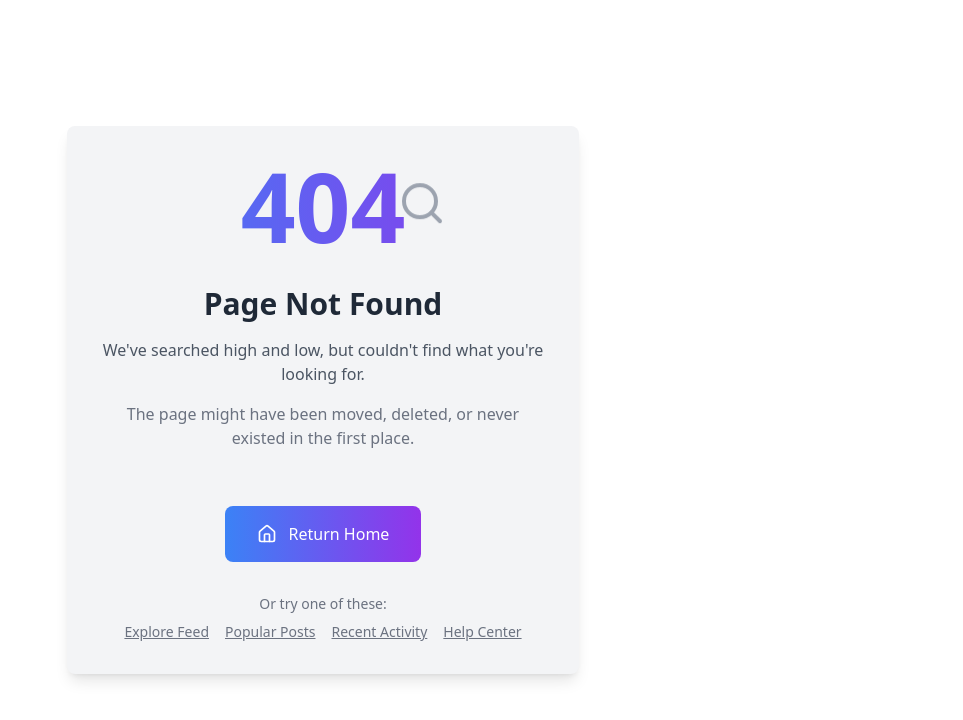
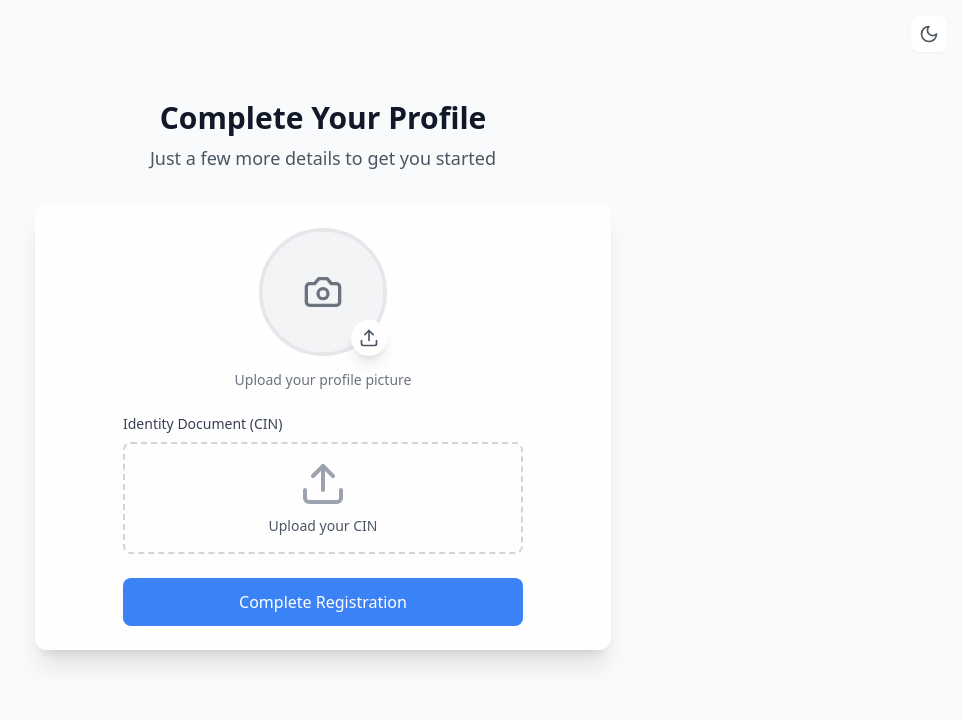
Before and after one commit to AmineBerkoukt/ForTalib, a React (Vite) app in the folder frontend/: page /complete-signup in a window 1280 px wide. Shown: the top 720 px of the page, without its empty margins (317-1280 px from the left). Built offline with nearby package versions, Linux system fonts and the light colour scheme; no server answers; sample sign-in values are in the browser's storage.

Commit message:
Added complete signup page (to link)

```diff
--- a/frontend/src/App.jsx
+++ b/frontend/src/App.jsx
@@ -19,6 +19,7 @@ import SavedPage from "./pages/SavedPage.jsx";
 import UserManagementPage from "./pages/UserManagementPage.jsx";
 import ScrollToTop from "./components/ScrollToTop.jsx";
 import ChangePassword from "./components/profile/ChangePassword.jsx"
+import CompleteSignUpPage from "./pages/CompleteSignUpPage.jsx";
 
 // Route Protection HOC
 const ProtectedRoute = ({ element, isAuthenticated, redirectTo }) => {
@@ -142,6 +143,16 @@ const App = () => {
                     }
                 />
                 <Route
+                    path="/complete-signup"
+                    element={
+                        <CompleteSignUpPage
+                            element={<ChatPage />}
+                            isAuthenticated={!!authUser}
+                            redirectTo="/login"
+                        />
+                    }
+                />
+                <Route
                     path="/change-password"
                     element={
                         <ProtectedRoute
--- /dev/null
+++ b/frontend/src/components/CompleteSignUp.jsx
@@ -0,0 +1,131 @@
+import React, { useState } from 'react';
+import { useNavigate } from 'react-router-dom';
+import { Camera, Upload } from 'lucide-react';
+import { useTheme } from '../contexts/ThemeContext';
+import { useAuthStore } from '../store/useAuthStore.js';
+import { useProfileStore } from '../store/useProfileStore.js';
+
+const CompleteSignUp = () => {
+    const { isDarkMode } = useTheme();
+    const navigate = useNavigate();
+    const { updateProfile } = useProfileStore();
+    const [previewImage, setPreviewImage] = useState(null);
+    const [cinFile, setCinFile] = useState(null);
+    const [isLoading, setIsLoading] = useState(false);
+
+    const handleImageChange = (e) => {
+        const file = e.target.files[0];
+        if (file) {
+            setPreviewImage(URL.createObjectURL(file));
+        }
+    };
+
+    const handleCinChange = (e) => {
+        const file = e.target.files[0];
+        if (file) {
+            setCinFile(file);
+        }
+    };
+
+    const handleSubmit = async (e) => {
+        e.preventDefault();
+        setIsLoading(true);
+
+        try {
+            const formData = new FormData();
+            if (previewImage) {
+                formData.append('profilePicture', e.target.profilePicture.files[0]);
+            }
+            if (cinFile) {
+                formData.append('cin', cinFile);
+            }
+
+            await updateProfile(formData);
+            navigate('/dashboard');
+        } catch (error) {
+            console.error('Error updating profile:', error);
+        } finally {
+            setIsLoading(false);
+        }
+    };
+
+    return (
+        <div className={`w-full max-w-md mx-auto p-6 ${isDarkMode ? 'text-white' : 'text-gray-800'}`}>
+            <form onSubmit={handleSubmit} className="space-y-6">
+                <div className="text-center">
+                    <div className="relative inline-block">
+                        <div className={`w-32 h-32 rounded-full overflow-hidden border-4 ${isDarkMode ? 'border-gray-700' : 'border-gray-200'} mx-auto`}>
+                            {previewImage ? (
+                                <img
+                                    src={previewImage}
+                                    alt="Profile Preview"
+                                    className="w-full h-full object-cover"
+                                />
+                            ) : (
+                                <div className={`w-full h-full flex items-center justify-center ${isDarkMode ? 'bg-gray-700' : 'bg-gray-100'}`}>
+                                    <Camera size={40} className={isDarkMode ? 'text-gray-400' : 'text-gray-500'} />
+                                </div>
+                            )}
+                        </div>
+                        <label
+                            htmlFor="profilePicture"
+                            className={`absolute bottom-0 right-0 p-2 rounded-full cursor-pointer
+                ${isDarkMode ? 'bg-gray-700 hover:bg-gray-600' : 'bg-white hover:bg-gray-50'}
+                shadow-lg transition-colors duration-200`}
+                        >
+                            <Upload size={20} className={isDarkMode ? 'text-gray-300' : 'text-gray-600'} />
+                            <input
+                                type="file"
+                                id="profilePicture"
+                                name="profilePicture"
+                                accept="image/*"
+                                onChange={handleImageChange}
+                                className="hidden"
+                            />
+                        </label>
+                    </div>
+                    <p className={`mt-2 text-sm ${isDarkMode ? 'text-gray-400' : 'text-gray-500'}`}>
+                        Upload your profile picture
+                    </p>
+                </div>
+
+                <div className="space-y-2">
+                    <label className={`block text-sm font-medium ${isDarkMode ? 'text-gray-300' : 'text-gray-700'}`}>
+                        Identity Document (CIN)
+                    </label>
+                    <div className={`border-2 border-dashed rounded-lg p-4 text-center cursor-pointer
+            ${isDarkMode ? 'border-gray-600 hover:border-gray-500' : 'border-gray-300 hover:border-gray-400'}`}>
+                        <label htmlFor="cin" className="cursor-pointer block">
+                            <Upload className="mx-auto h-12 w-12 text-gray-400" />
+                            <span className={`mt-2 block text-sm ${isDarkMode ? 'text-gray-400' : 'text-gray-600'}`}>
+                {cinFile ? cinFile.name : 'Upload your CIN'}
+              </span>
+                            <input
+                                type="file"
+                                id="cin"
+                                name="cin"
+                                accept=".pdf,.jpg,.jpeg,.png"
+                                onChange={handleCinChange}
+                                className="hidden"
+                            />
+                        </label>
+                    </div>
+                </div>
+
+                <button
+                    type="submit"
+                    disabled={isLoading}
+                    className={`w-full py-3 px-4 rounded-lg font-medium transition-colors duration-200
+            ${isDarkMode
+                        ? 'bg-blue-600 hover:bg-blue-700 text-white'
+                        : 'bg-blue-500 hover:bg-blue-600 text-white'
+                    } ${isLoading ? 'opacity-50 cursor-not-allowed' : ''}`}
+                >
+                    {isLoading ? 'Completing Registration...' : 'Complete Registration'}
+                </button>
+            </form>
+        </div>
+    );
+};
+
+export default CompleteSignUp;
--- /dev/null
+++ b/frontend/src/pages/CompleteSignUpPage.jsx
@@ -0,0 +1,43 @@
+import React from 'react';
+import { useTheme } from '../contexts/ThemeContext';
+import CompleteSignUp from '../components/CompleteSignUp';
+import { Moon, Sun } from 'lucide-react';
+
+const CompleteSignUpPage = () => {
+    const { isDarkMode, toggleDarkMode } = useTheme();
+
+    return (
+        <div className={`min-h-screen ${isDarkMode ? 'bg-gray-900' : 'bg-gray-50'}`}>
+            <div className="container mx-auto px-4">
+                <div className="flex justify-end pt-4">
+                    <button
+                        onClick={toggleDarkMode}
+                        className={`p-2 rounded-lg transition-colors duration-200
+              ${isDarkMode
+                            ? 'bg-gray-800 hover:bg-gray-700 text-gray-300'
+                            : 'bg-white hover:bg-gray-100 text-gray-600 shadow-sm'
+                        }`}
+                    >
+                        {isDarkMode ? <Sun size={20} /> : <Moon size={20} />}
+                    </button>
+                </div>
+
+                <div className="py-12">
+                    <div className={`text-center mb-8 ${isDarkMode ? 'text-white' : 'text-gray-900'}`}>
+                        <h1 className="text-3xl font-bold mb-2">Complete Your Profile</h1>
+                        <p className={`text-lg ${isDarkMode ? 'text-gray-400' : 'text-gray-600'}`}>
+                            Just a few more details to get you started
+                        </p>
+                    </div>
+
+                    <div className={`max-w-xl mx-auto bg-opacity-80 rounded-xl shadow-xl overflow-hidden
+            ${isDarkMode ? 'bg-gray-800' : 'bg-white'}`}>
+                        <CompleteSignUp />
+                    </div>
+                </div>
+            </div>
+        </div>
+    );
+};
+
+export default CompleteSignUpPage;
```
